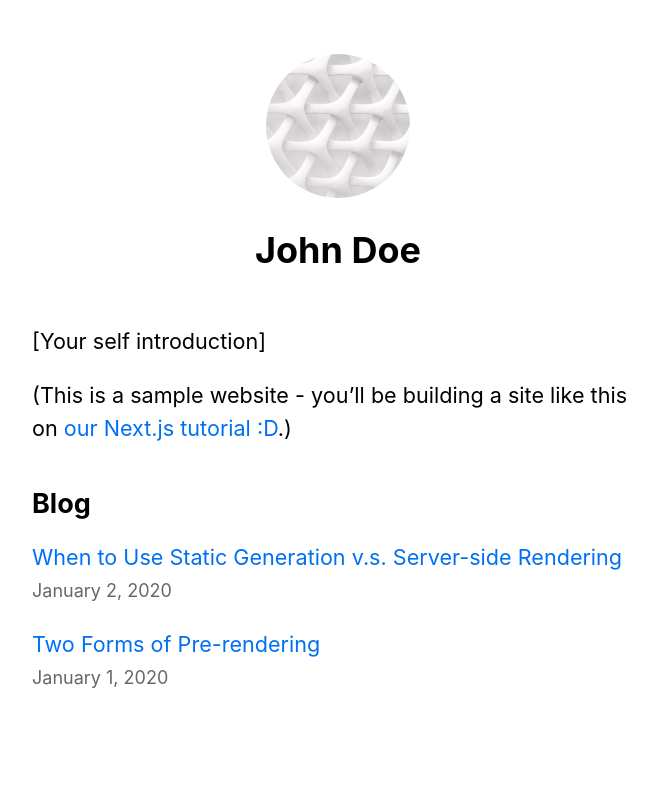
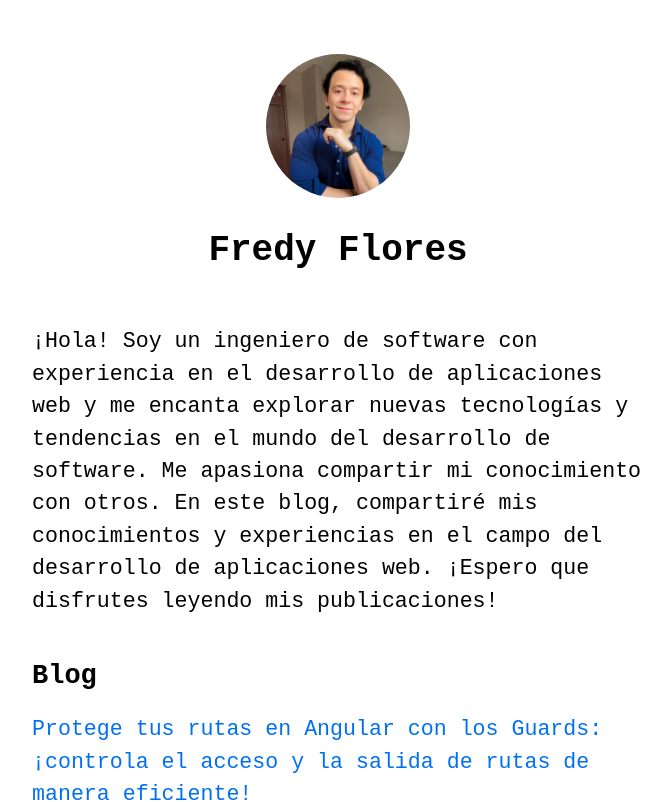
Before and after one commit to fredydlemus/nextjs-blog, a Next.js app: page / in a window 1280 px wide. Shown: the top 802 px of the page, without its empty margins (302-973 px from the left). Built offline with nearby package versions, Linux system fonts and the light colour scheme.

Commit message:
[UPDATE] blog self introduce

```diff
--- a/components/layout.js
+++ b/components/layout.js
@@ -4,8 +4,8 @@ import Head from "next/head";
 import Image from "next/image";
 import Link from "next/link";
 
-const name = "John Doe";
-export const siteTitle = "Next.js Sample Website";
+const name = "Fredy Flores";
+export const siteTitle = "fredydlemus";
 
 export default function Layout({ children, home }) {
   return (
@@ -30,7 +30,7 @@ export default function Layout({ children, home }) {
           <>
             <Image
               priority
-              src="/images/profile.jpg"
+              src="/images/fredydlemus.jpeg"
               className={utilStyles.borderCircle}
               height={144}
               width={144}
@@ -43,7 +43,7 @@ export default function Layout({ children, home }) {
             <Link href="/">
               <Image
                 priority
-                src="/images/profile.jpg"
+                src="/images/fredydlemus.jpeg"
                 className={utilStyles.borderCicle}
                 height={108}
                 width={108}
--- a/pages/index.js
+++ b/pages/index.js
@@ -1,5 +1,4 @@
 import Head from "next/head";
-import styles from "../styles/Home.module.css";
 import Link from "next/link";
 import Layout, { siteTitle } from "../components/layout";
 import utilStyles from "../styles/utils.module.css";
@@ -22,10 +21,13 @@ export default function Home({ allPostsData }) {
         <title>{siteTitle}</title>
       </Head>
       <section className={utilStyles.headingMd}>
-        <p>[Your self introduction]</p>
         <p>
-          (This is a sample website - you’ll be building a site like this on{" "}
-          <a href="https://nextjs.org/learn">our Next.js tutorial :D</a>.)
+          ¡Hola! Soy un ingeniero de software con experiencia en el desarrollo
+          de aplicaciones web y me encanta explorar nuevas tecnologías y
+          tendencias en el mundo del desarrollo de software. Me apasiona
+          compartir mi conocimiento con otros. En este blog, compartiré mis
+          conocimientos y experiencias en el campo del desarrollo de
+          aplicaciones web. ¡Espero que disfrutes leyendo mis publicaciones!
         </p>
       </section>
       <section className={`${utilStyles.headingMd} ${utilStyles.padding1px}`}>
--- /dev/null
+++ b/posts/angular-guards.md
@@ -0,0 +1,4 @@
+---
+title: "Protege tus rutas en Angular con los Guards: ¡controla el acceso y la salida de rutas de manera eficiente!"
+date: "2023-04-13"
+---
--- a/styles/globals.css
+++ b/styles/globals.css
@@ -2,8 +2,7 @@ html,
 body {
   padding: 0;
   margin: 0;
-  font-family: -apple-system, BlinkMacSystemFont, Segoe UI, Roboto, Oxygen, Ubuntu,
-    Cantarell, Fira Sans, Droid Sans, Helvetica Neue, sans-serif;
+  font-family: 'Source Code Pro', monospace;
   line-height: 1.6;
   font-size: 18px;
 }
```
Also changed, not shown: public/images/fredydlemus.jpeg (added).
